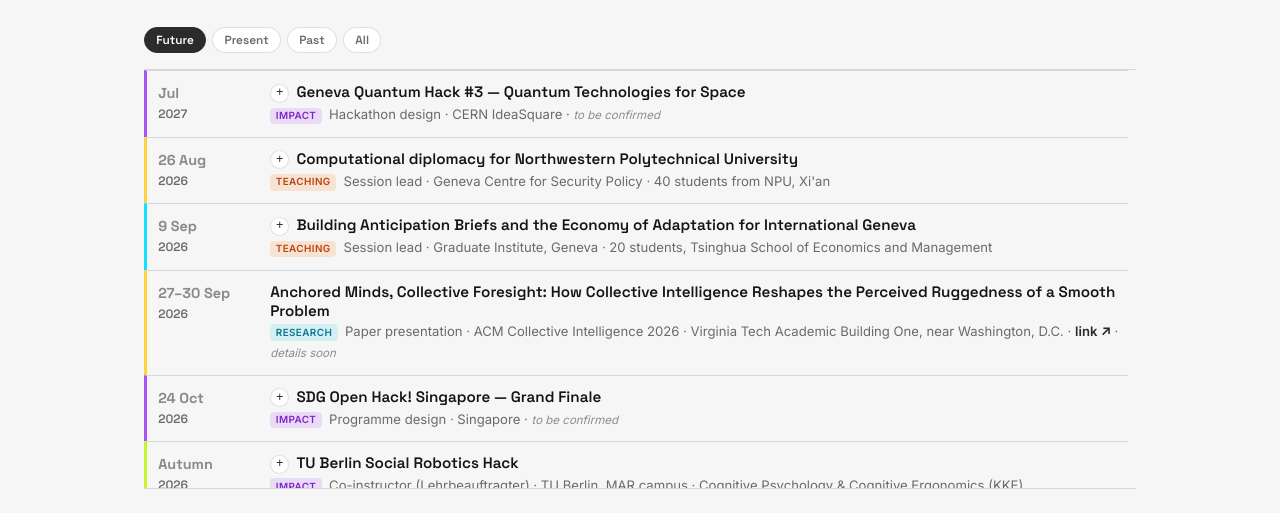
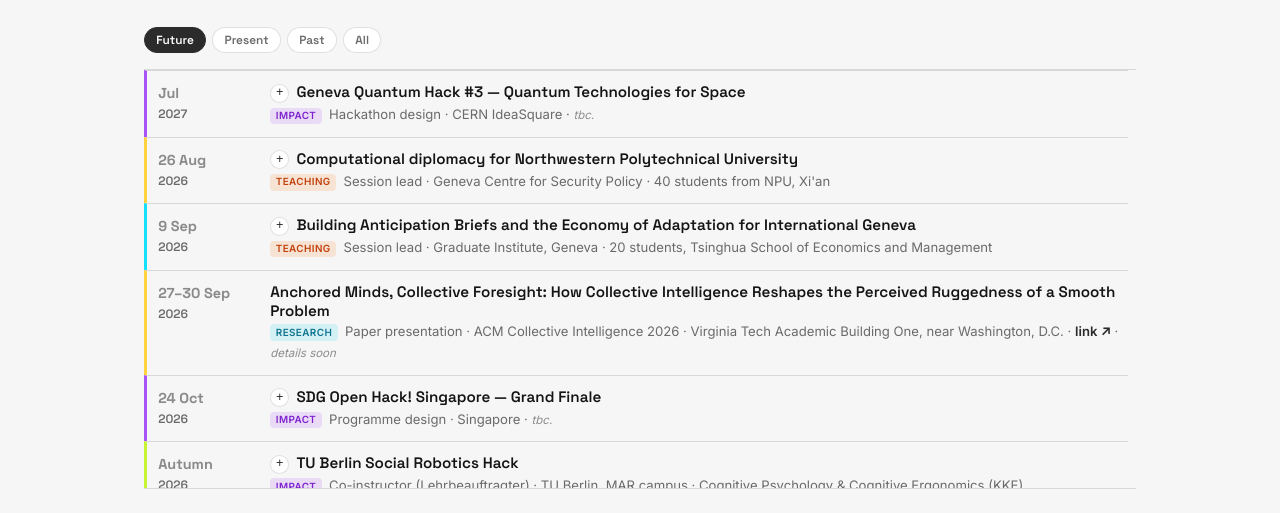
Before and after one commit to wazaahhh/wazaahhh.github.io, a Jekyll site: the page built from lab.html, in a window 1280 px wide and 1400 px high, scrolled down 1857 px. Shown: the part 150-663 px from the top of the window. Built offline with Jekyll 4.4.1, drawn with Linux system fonts in a browser that asks for light colours.

Commit message:
Drop the on-page draft badge; 'to be confirmed' becomes 'tbc.'
The blob panels no longer print 'draft — needs your review'. draft: true
stays in the YAML as a private marker of which blobs were auto-drafted, so
they remain greppable without announcing themselves to readers.

The two soon-chips shorten to 'tbc.' and 'date tbc.'

```diff
--- a/lab.html
+++ b/lab.html
@@ -351,7 +351,6 @@
 .tk-blob p { margin:0; font-size:.87rem; line-height:1.55; color:var(--ink); }
 .tk-blob .b-head { font-family:"Space Grotesk"; font-weight:700; font-size:.72rem; text-transform:uppercase;
   letter-spacing:.08em; color:var(--muted); margin:0 0 .35rem; }
-.tk-blob .b-draft { font-weight:600; color:var(--wire); text-transform:none; letter-spacing:0; }
 .tk-blob .also { margin:.6rem 0 0; padding:.55rem 0 0; border-top:1px solid var(--line); font-size:.8rem; color:var(--muted); }
 .tk-blob .also b { display:block; font-family:"Space Grotesk"; font-size:.7rem; text-transform:uppercase;
   letter-spacing:.08em; margin-bottom:.3rem; }
@@ -851,9 +850,9 @@
     return `<div class="talk${t.up?' up':''}" data-type="${t.type}" data-time="${bucket(t)}" data-cat="${t.cat||''}"${t.cat?` style="--cat:${CATC[t.cat]||'transparent'}"`:''}>
       <div class="tk-when">${(t.date||t.date_label)?`<b>${dayMon(t)}</b><span class="yr">${esc(t.when)}</span>`:esc(t.when)}</div>
       <div><div class="tk-title">${ex?`<button class="tk-more" type="button" aria-expanded="false" aria-controls="blob-${i}" aria-label="Show details">+</button>`:''}${esc(t.title)}</div>
-        <div class="tk-meta"><span class="tk-type" data-t="${t.type}">${TLAB[t.type]||t.type}</span>${meta}${t.tbc?' · <span class="tk-soon">to be confirmed</span>':(!t.date&&!t.date_label&&bucket(t)==='future'?' · <span class="tk-soon">date to be announced</span>':'')}${t.url&&!ex?` · <a class="tk-link" href="${esc(t.url)}" target="_blank" rel="noopener">${/arxiv\.org/.test(t.url)?'preprint':'link'} ↗</a>`:''}${!ex&&bucket(t)==='future'?' · <span class="tk-soon">details soon</span>':''}</div>
+        <div class="tk-meta"><span class="tk-type" data-t="${t.type}">${TLAB[t.type]||t.type}</span>${meta}${t.tbc?' · <span class="tk-soon">tbc.</span>':(!t.date&&!t.date_label&&bucket(t)==='future'?' · <span class="tk-soon">date tbc.</span>':'')}${t.url&&!ex?` · <a class="tk-link" href="${esc(t.url)}" target="_blank" rel="noopener">${/arxiv\.org/.test(t.url)?'preprint':'link'} ↗</a>`:''}${!ex&&bucket(t)==='future'?' · <span class="tk-soon">details soon</span>':''}</div>
         ${ex?`<div class="tk-blob" id="blob-${i}" hidden>
-          ${ex.head?`<p class="b-head">${esc(ex.head)}${ex.draft?' · <span class="b-draft">draft — needs your review</span>':''}</p>`:(ex.draft?'<p class="b-head"><span class="b-draft">draft — needs your review</span></p>':'')}
+          ${ex.head?`<p class="b-head">${esc(ex.head)}</p>`:''}
           <p>${esc(ex.text)}</p>
           ${ex.url?`<p style="margin-top:.5rem"><a class="tk-link" href="${esc(ex.url)}" target="_blank" rel="noopener">source ↗</a></p>`:''}
           ${alsoHTML(ex.also)}</div>`:''}
```
